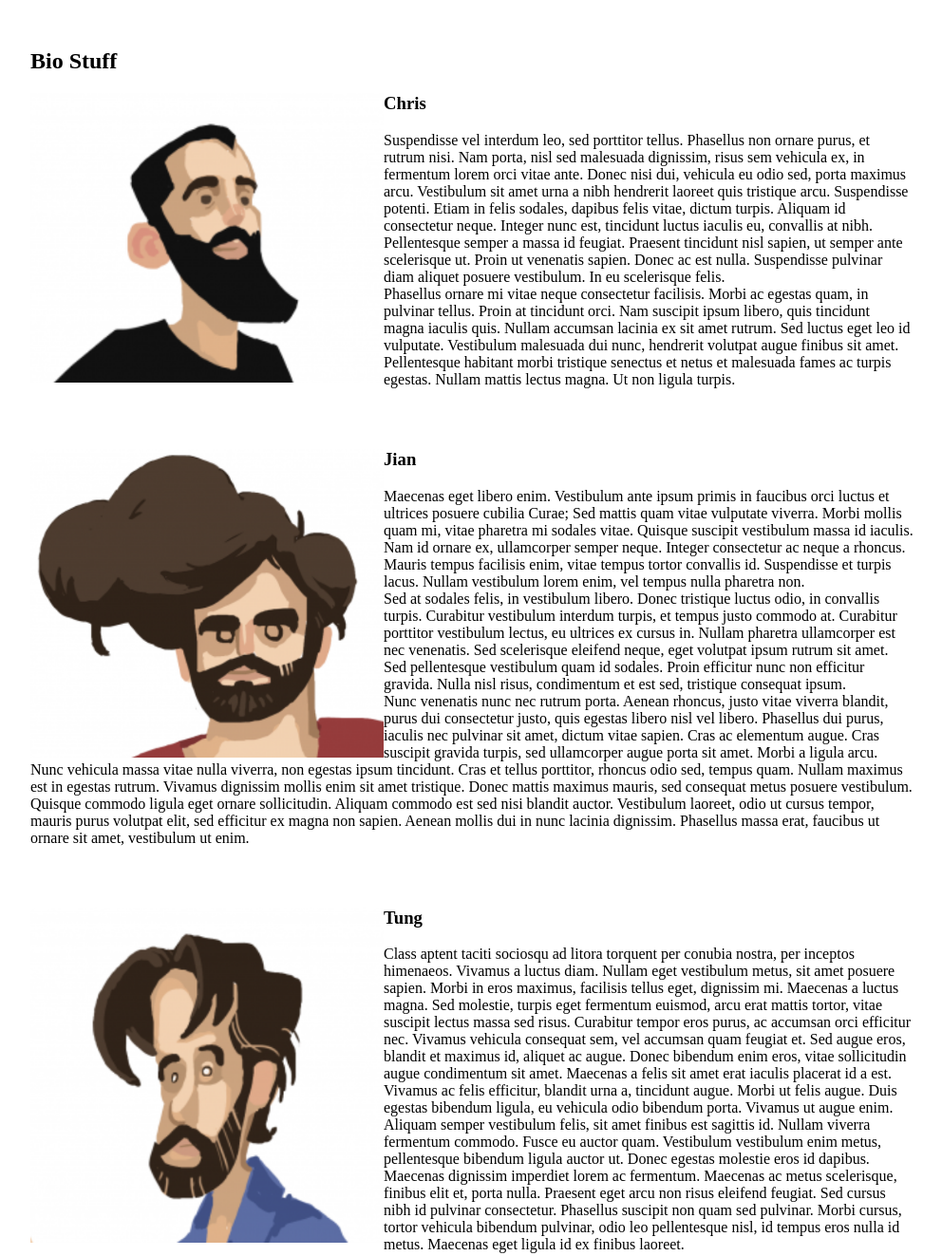
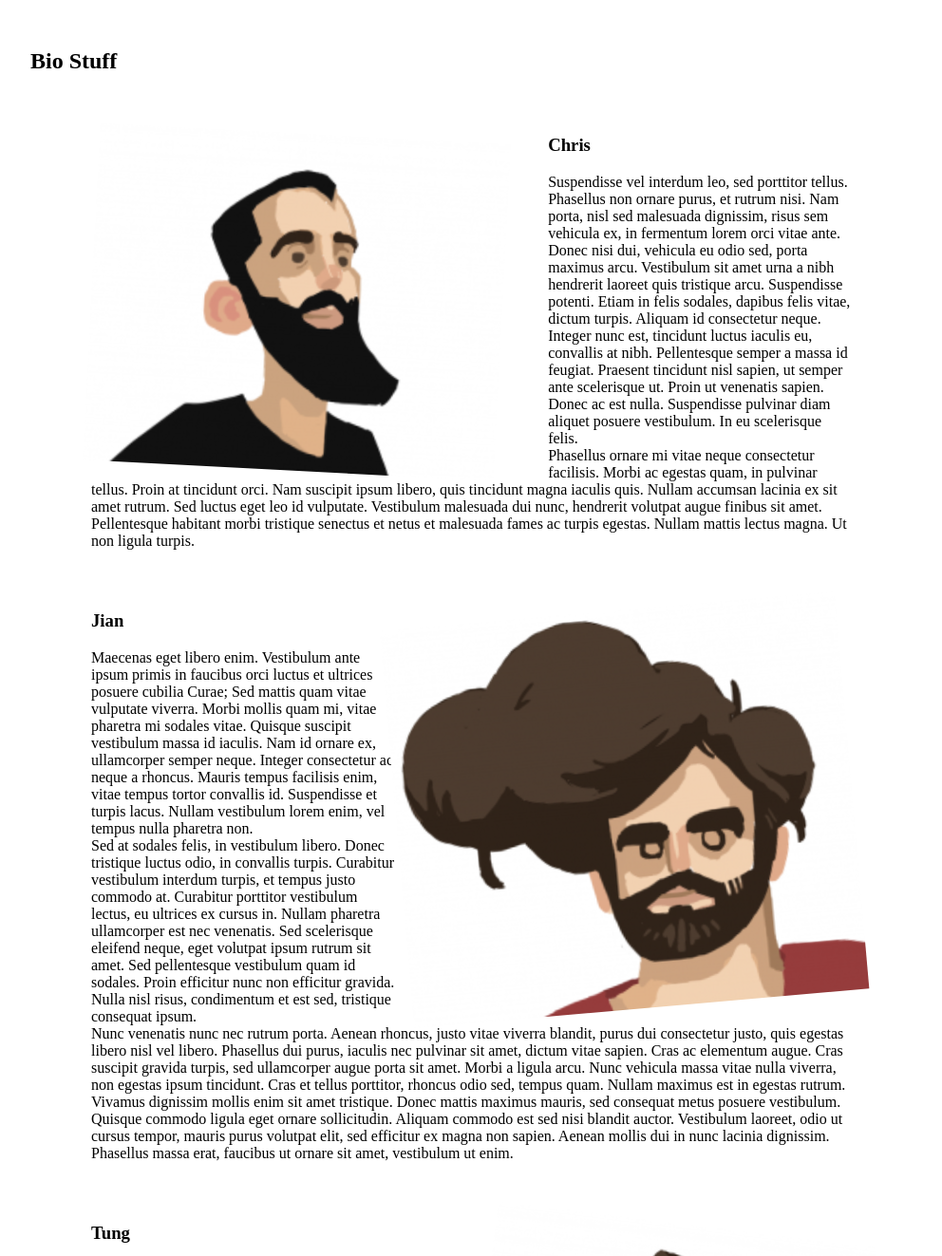
Before and after one commit to tpham20908/HTML_Project, a plain HTML site: page about.html in a window 1280 px wide. Shown: the part 1252-2575 px from the top of the page at 95% size, without its empty margins (143-1135 px from the left). Drawn offline with Linux system fonts and the light colour scheme.

Commit message:
14th - rotate imgs in about.html

```diff
--- a/styles/about.css
+++ b/styles/about.css
@@ -87,13 +87,26 @@ main {
 
 .bioStuff h2 { padding-top: 2em; }
 
-.bioStuff img {
-  width: 40%;
-  float: left;
+.bioStuff article {
+  margin: 4em;
 }
 
-.bioStuff article {
-  margin-bottom: 4em;
+#chris img {
+  width: 60%;
+  transform: rotate(3deg);
+  float: left;
+  padding-right: 3em;
+}
+#jian img {
+  width: 60%;
+  transform: rotate(-5deg);
+  float: right;
+}
+#tung img {
+  width: 50%;
+  transform: rotate(7deg);
+  float: right;
+  padding-bottom: 3em;
 }
 
 footer {
```
